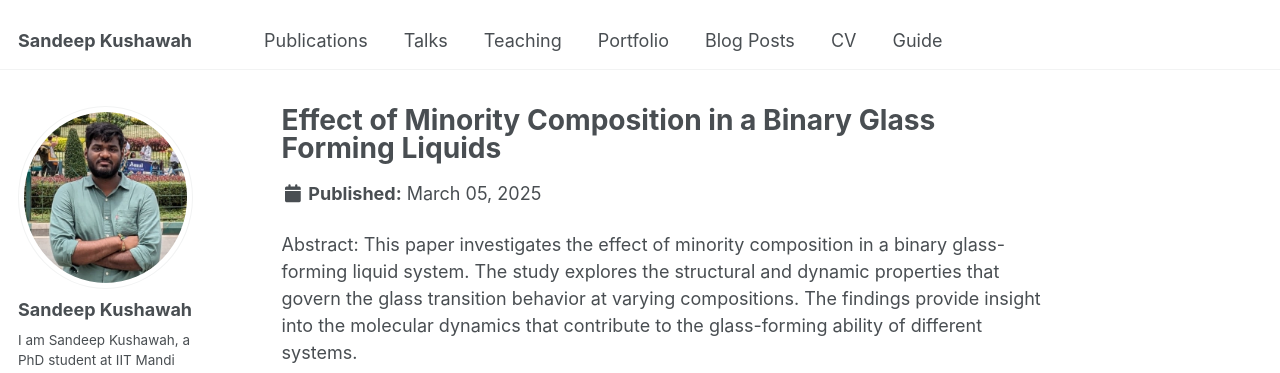
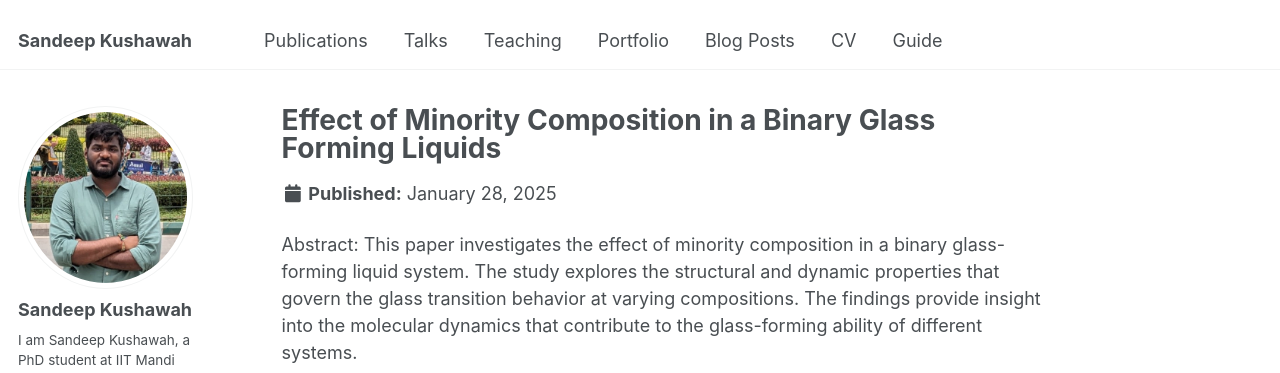
Before and after one commit to sandeepkushawah/sandeepkushawah.github.io, a Jekyll site: the page built from _publications/1-effect-of-minority-composition.md, in a window 1280 px wide and 1230 px high. Shown: the top 373 px of the window. Built offline with Jekyll 4.4.1, drawn with Linux system fonts in a browser that asks for light colours; some web fonts are replaced; some of the changed lines change nothing that is shown.

Commit message:
Added publications

```diff
--- a/_publications/1-effect-of-minority-composition.md
+++ b/_publications/1-effect-of-minority-composition.md
@@ -1,8 +1,10 @@
 ---
 title: "Effect of Minority Composition in a Binary Glass Forming Liquids"
+collection: publications
 category: conferences
 author: "Sandeep Kushawah, Shubhanjali Pathak, Prasanth P. Jose"
-year: "2023"
+date: 2025-01-28
+year: "2025"
 journal: "AIP Conference Proceedings"
 link: "https://pubs.aip.org/aip/acp/article/3198/1/020050/3332705/Effect-of-minority-composition-in-a-binary-glass"
 citation: 'Sandeep Kushawah, Shubhanjali Pathak, Prasanth P. Jose. (2025). &quot;Effect of Minority Composition in a Binary Glass Forming Liquids.&quot; <i>AIP Conference Proceedings</i>.'
```
